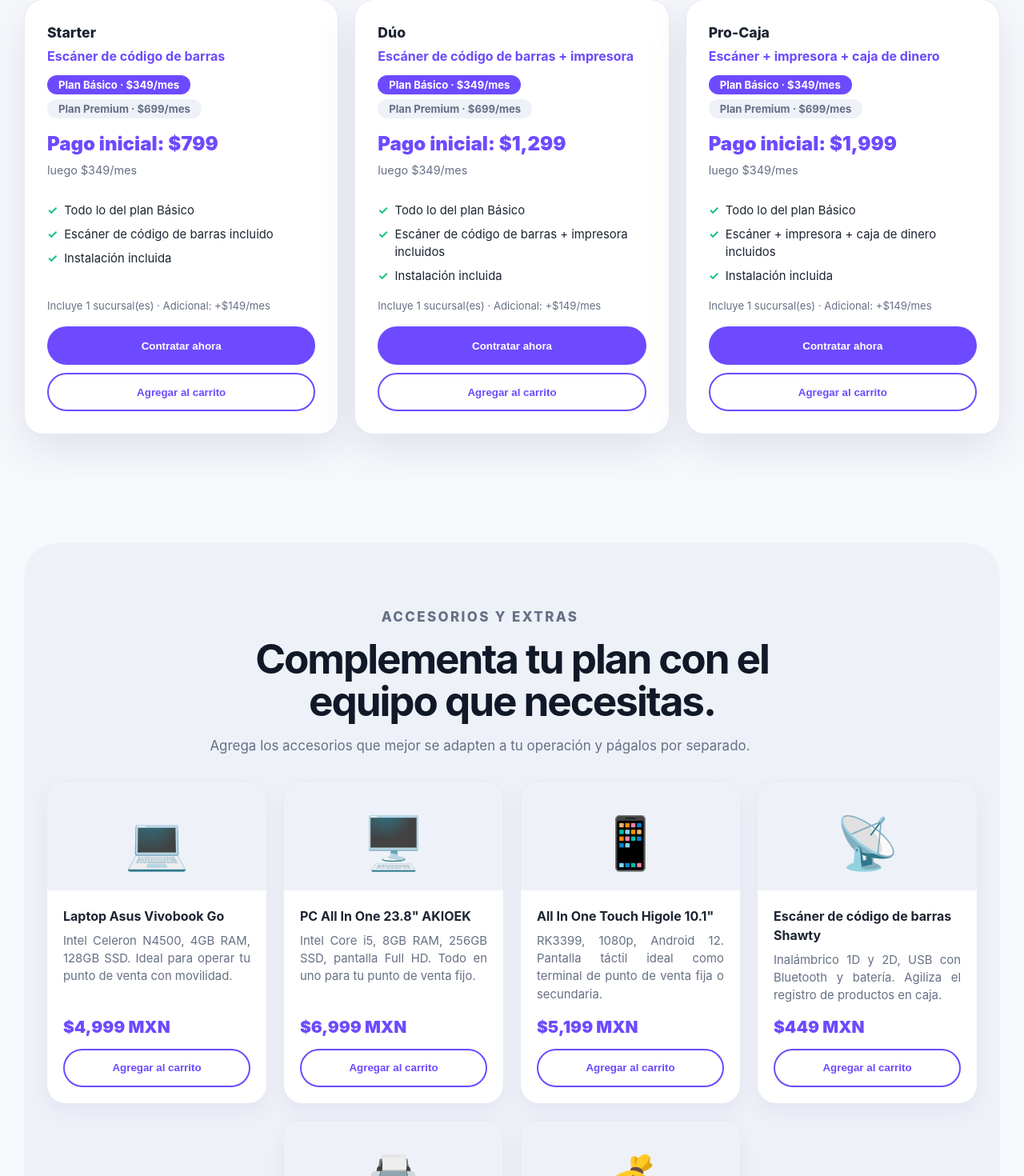
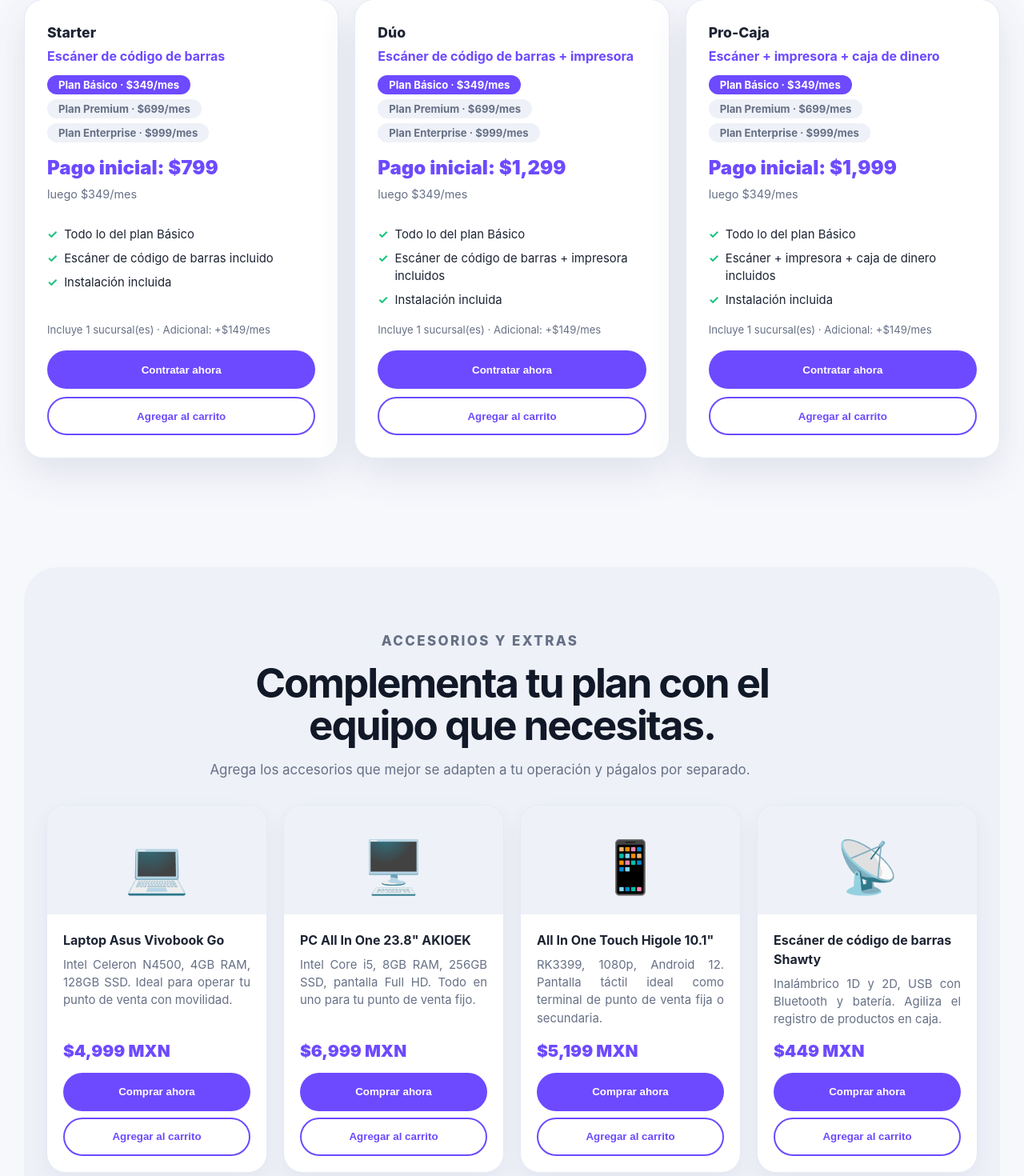
Before and after one commit to alefdel20/ankode, a React (Vite) app in the folder frontend/: page / in a window 1280 px wide. Shown: the part 7225-8695 px from the top of the page at 80% size. Built offline with nearby package versions, Linux system fonts and the light colour scheme.

Commit message:
feat: cambios SPEI solo en hardware 2 + comrpar ahora

```diff
--- a/frontend/src/App.jsx
+++ b/frontend/src/App.jsx
@@ -741,13 +741,26 @@ function App() {
                   <h3>{item.name}</h3>
                   <p className="text-justify">{item.desc}</p>
                   <div className="accessory-price">${item.price.toLocaleString('es-MX')} MXN</div>
+                  <div style={{ display: 'flex', flexDirection: 'column', gap: 8, marginTop: 12 }}>
+                    <button
+                      className="btn btn-primary"
+                      style={{ width: '100%', cursor: 'pointer' }}
+                      onClick={() => {
+                        setSelectedPlan({ id: 'cart', name: 'Carrito', monthlyPrice: 0, annualPrice: 0, extraBranchPrice: 0, includedBranches: 1 });
+                        handleAddToCart({ id: item.id, name: item.name, price: item.price, type: 'accessory' });
+                        setIsCheckoutOpen(true);
+                      }}
+                    >
+                      Comprar ahora
+                    </button>
                     <button
                       className="btn btn-outline"
-                    style={{ width: '100%', marginTop: 12, cursor: 'pointer' }}
+                      style={{ width: '100%', cursor: 'pointer' }}
                       onClick={() => handleAddToCart({ id: item.id, name: item.name, price: item.price, type: 'accessory' })}
                     >
                       Agregar al carrito
                     </button>
+                  </div>
                 </div>
               </article>
             ))}
--- a/frontend/src/components/PricingSection.jsx
+++ b/frontend/src/components/PricingSection.jsx
@@ -174,7 +174,7 @@ function HardwareCard({ plan, isAnnual, onSelectPlan, onAddToCart }) {
       </div>
 
       <div style={{ display: 'flex', gap: 6, marginBottom: 14, flexWrap: 'wrap' }}>
-        {['basico', 'premium'].map(tier => (
+        {['basico', 'premium', 'enterprise'].map(tier => (
           <button
             key={tier}
             type="button"
@@ -192,7 +192,7 @@ function HardwareCard({ plan, isAnnual, onSelectPlan, onAddToCart }) {
               transition: '0.15s ease',
             }}
           >
-            {tier === 'basico' ? 'Plan Básico · $349/mes' : 'Plan Premium · $699/mes'}
+            {tier === 'basico' ? 'Plan Básico · $349/mes' : tier === 'premium' ? 'Plan Premium · $699/mes' : 'Plan Enterprise · $999/mes'}
           </button>
         ))}
       </div>
```
Lines whose indentation alone changed are shown as unchanged.
